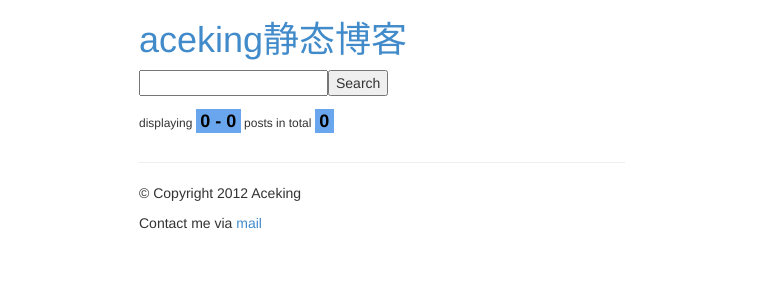
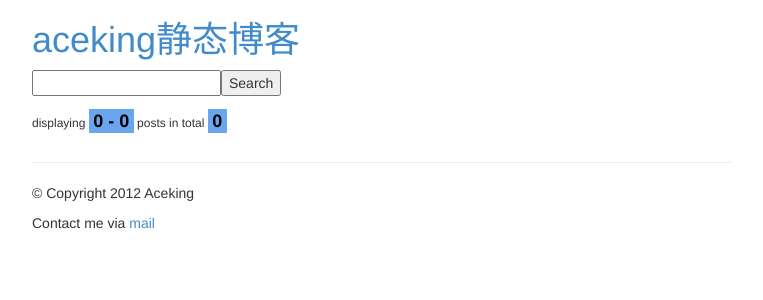
Before and after one commit to acekingke/static_blog, a Flask app: page / in a window 1280 px wide. Shown: the top 300 px of the page, without its empty margins (258-1021 px from the left). Run offline with Flask 2, Linux system fonts and the light colour scheme; some libraries are stand-ins or nearby versions.

Commit message:
modify the template

```diff
--- a/templates/base.html
+++ b/templates/base.html
@@ -10,12 +10,15 @@
 
      <link href="{{ url_for('static', filename='bootstrap.min.css') }} " rel="stylesheet">
      <style type="text/css" media="screen">
-       .center {
-        width: auto;
-        display: table;
-        margin-left: auto;
-        margin-right: auto;
-      }
+      /* Customize container */
+	@media (min-width: 768px) {
+	  .container {
+	    max-width: 730px;
+	  }
+	}
+	.container-narrow > hr {
+	  margin: 30px 0;
+	}
      </style>
 
   </head>
```
